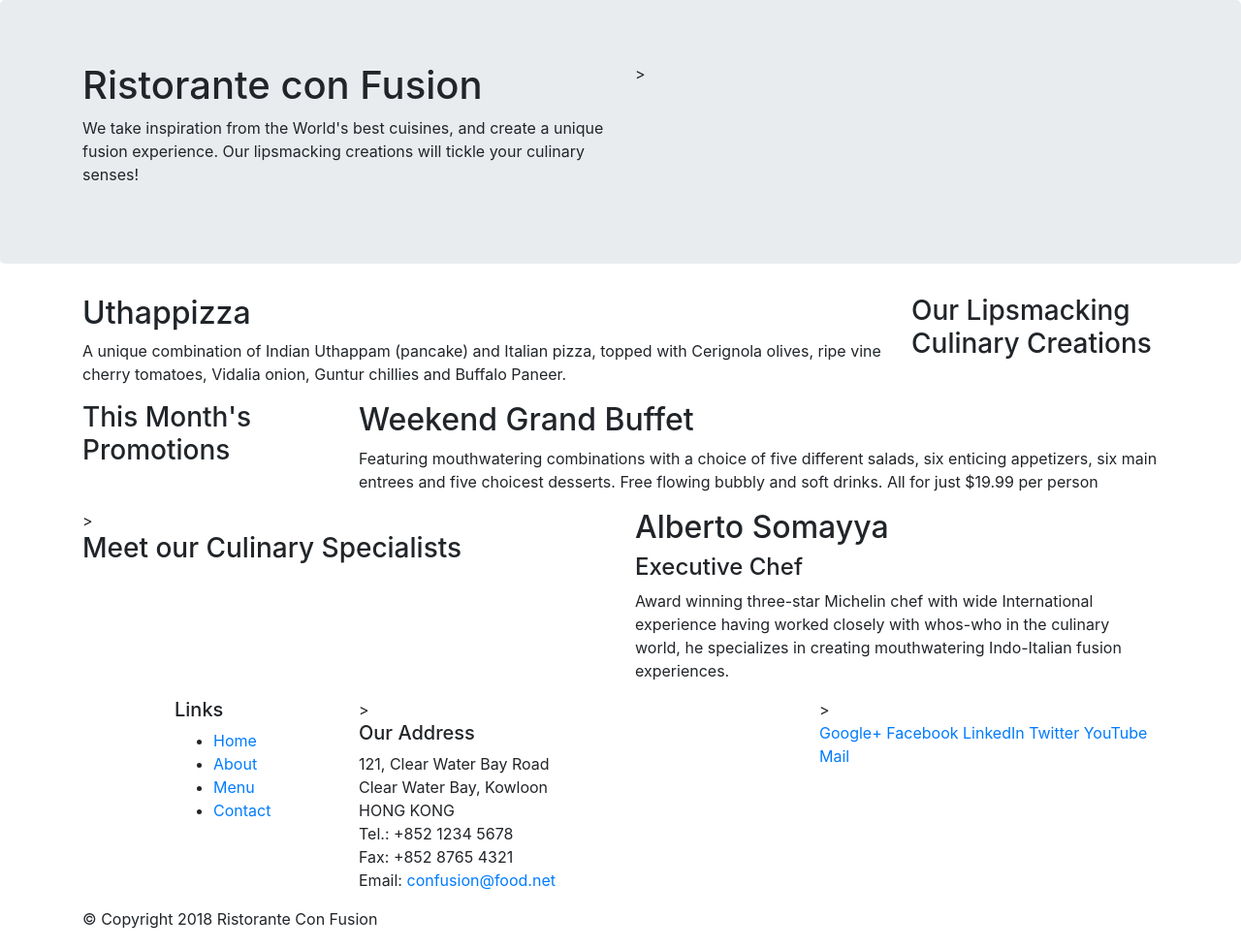
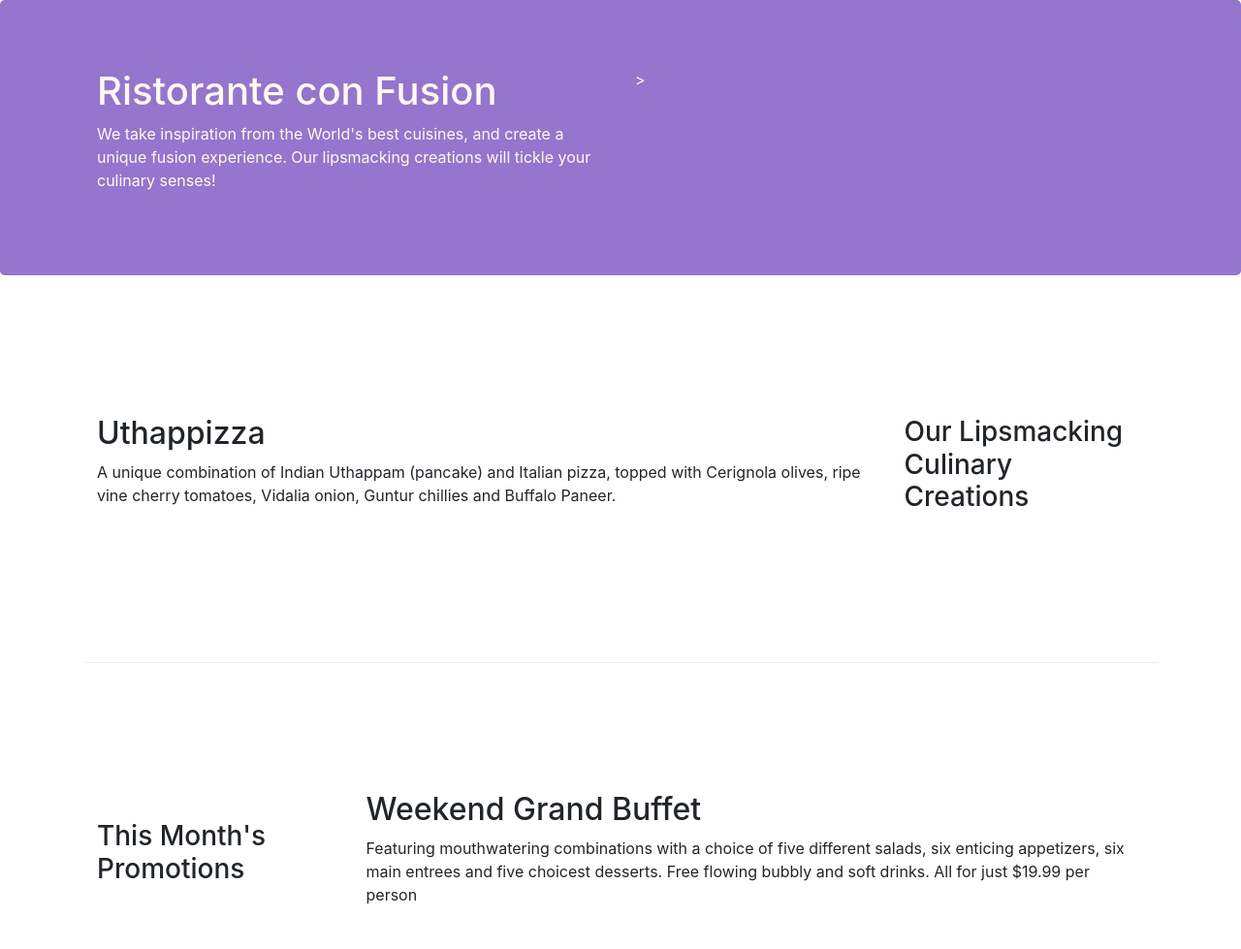
Before and after one commit to solangejmendes/Bootstrap4, a website: page index.html in a window 1280 px wide. Shown: the top 979 px of the page at 97% size. Drawn offline with nearby package versions, Linux system fonts and the light colour scheme.

Commit message:
Bootstrap Grid Part 2

```diff
--- /dev/null
+++ b/css/styles.css
@@ -0,0 +1,30 @@
+.row-header {
+    margin: 0px auto;
+    padding: 0px;
+}
+
+.row-content {
+    margin: 0px auto;
+    padding: 50px 0px 50px 0px;
+    border-bottom: 1px ridge;
+    min-height: 400px;
+}
+
+.footer {
+    background-color: #D1C4E9;
+    margin: 0px auto;
+    padding: 20px 0px 20px 0px;
+}
+
+.jumbotron {
+    padding: 70px 30px 70px 30px;
+    margin: 0px auto;
+    background: #9575CD;
+    color: floralwhite;
+}
+
+address {
+    font-size: 80%;
+    margin: 0px;
+    color: #0f0f0f;
+}
--- a/index.html
+++ b/index.html
@@ -9,6 +9,7 @@
 
     <!-- Bootstrap CSS -->
     <link rel="stylesheet" href="node_modules/bootstrap/dist/css/bootstrap.min.css">
+    <link href="css/styles.css" rel="stylesheet">
     <title>Ristorante Con Fusion</title>
 </head>
 
@@ -16,7 +17,7 @@
 
     <header class="jumbotron">
         <div class="container">
-            <div class="row">
+            <div class="row row-header">
                 <div class="col-12 col-sm-6">
                     <h1>Ristorante con Fusion</h1>
                     <p>We take inspiration from the World's best cuisines, and create a unique fusion experience. Our lipsmacking creations will tickle your culinary senses!</p>
@@ -28,7 +29,7 @@
     </header>
 
     <div class="container">
-        <div class="row">
+        <div class="row row-content align-items-center">
             <div class="col-12 col-sm-4 order-sm-last col-md-3">
                 <h3>Our Lipsmacking Culinary Creations</h3>
             </div>
@@ -39,7 +40,7 @@
         </div>
 
 
-        <div class="row">
+        <div class="row row-content align-items-center">
             <div class="col-12 col-sm-4 col-md-3">
                 <h3>This Month's Promotions</h3>
             </div>
@@ -49,7 +50,7 @@
             </div>
         </div>
 
-        <div class="row">
+        <div class="row row-content align-items-center">
             <div class="col col-sm order-sm-first col-md">>
                 <h3>Meet our Culinary Specialists</h3>
             </div>
@@ -61,12 +62,12 @@
         </div>
     </div>
 
-    <footer>
+    <footer class="footer">
         <div class="container">
             <div class="row">
                 <div class="col-4 offset-1 col-sm-2">
                     <h5>Links</h5>
-                    <ul>
+                    <ul class="list-unstyled">
                         <li><a href="#">Home</a></li>
                         <li><a href="#">About</a></li>
                         <li><a href="#">Menu</a></li>
@@ -84,8 +85,8 @@
 		              Email: <a href="mailto:confusion@food.net">confusion@food.net</a>
 		           </address>
                 </div>
-                <div class="col-12 col-sm-4">>
-                    <div>
+                <div class="col-12 col-sm-4 align-self-center">>
+                    <div class="text-center">
                         <a href="http://google.com/+">Google+</a>
                         <a href="http://www.facebook.com/profile.php?id=">Facebook</a>
                         <a href="http://www.linkedin.com/in/">LinkedIn</a>
@@ -95,7 +96,7 @@
                     </div>
                 </div>
            </div>
-           <div class="row">
+           <div class="row justify-content-center">
                 <div class="col-auto">
                     <p>© Copyright 2018 Ristorante Con Fusion</p>
                 </div>
```
